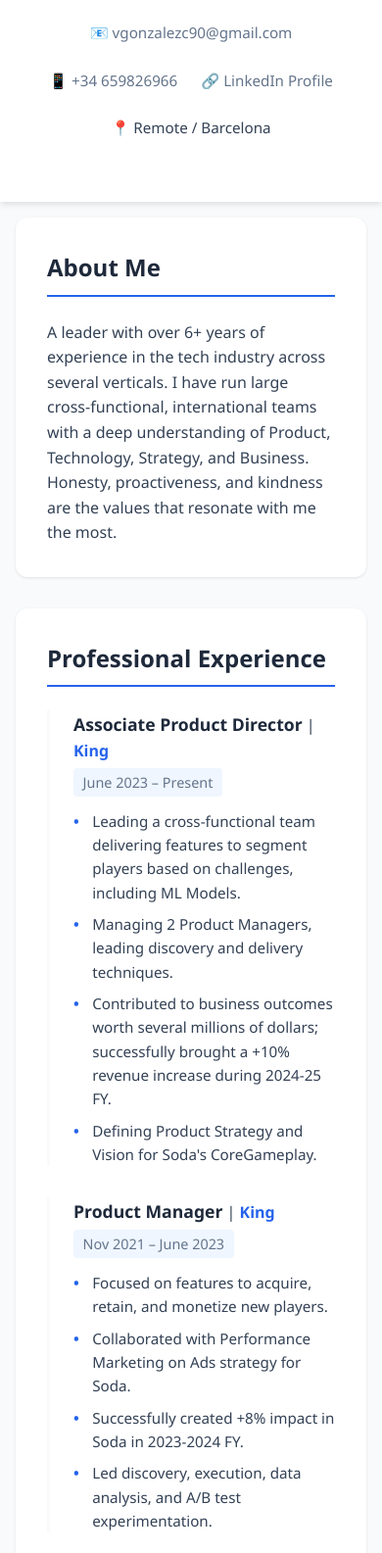
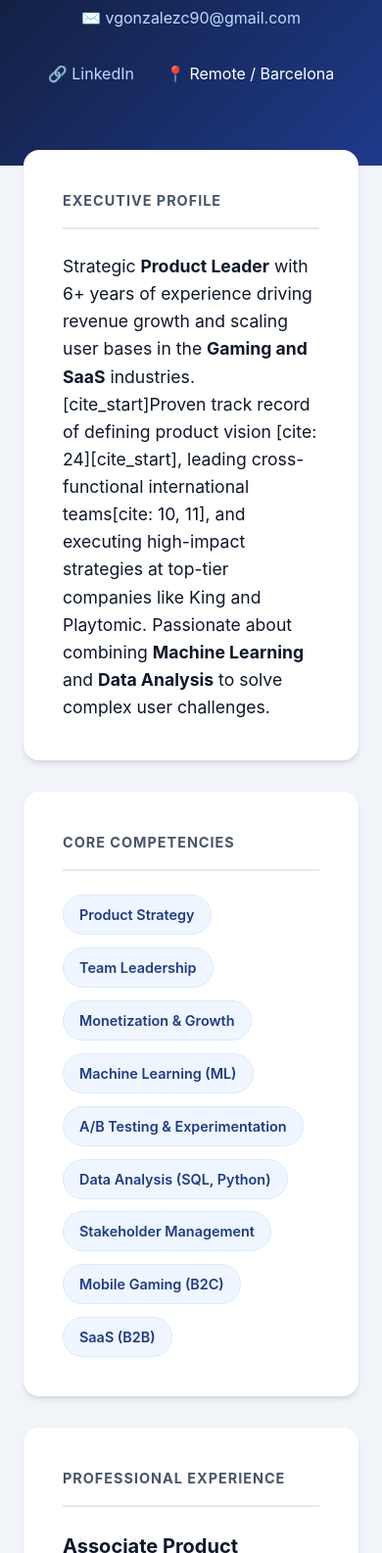
Before and after one commit to victor12pm/resume, a plain HTML site: page index.html in a window 390 px wide. Shown: the part 209-1794 px from the top of the page at 98% size. Drawn offline with Linux system fonts and the light colour scheme.

Commit message:
New style plus links index.html

```diff
--- a/index.html
+++ b/index.html
@@ -6,155 +6,188 @@
     <title>Victor Gonzalez | Product Director</title>
     <style>
         :root {
-            --primary: #2563eb;
-            --primary-dark: #1e40af;
-            --dark: #1e293b;
-            --light: #f8fafc;
-            --text: #334155;
-            --text-light: #64748b;
+            --primary: #2563eb;       /* Royal Blue */
+            --primary-dark: #1e3a8a;  /* Deep Blue */
+            --text-main: #0f172a;     /* Slate 900 */
+            --text-secondary: #475569;/* Slate 600 */
+            --bg-body: #f1f5f9;       /* Light Gray */
+            --bg-card: #ffffff;
+            --accent: #3b82f6;
         }
 
         * {
             margin: 0;
             padding: 0;
             box-sizing: border-box;
-            font-family: 'Segoe UI', system-ui, -apple-system, sans-serif;
+            font-family: -apple-system, BlinkMacSystemFont, "Segoe UI", Roboto, Helvetica, Arial, sans-serif;
         }
 
         body {
-            background-color: var(--light);
-            color: var(--text);
+            background-color: var(--bg-body);
+            color: var(--text-main);
             line-height: 1.6;
         }
 
-        /* Header / Hero */
+        /* Hero Section - The "Executive" Look */
         header {
-            background-color: white;
-            padding: 4rem 2rem;
+            background: linear-gradient(135deg, var(--text-main) 0%, var(--primary-dark) 100%);
+            color: white;
+            padding: 5rem 2rem;
             text-align: center;
-            box-shadow: 0 4px 6px -1px rgb(0 0 0 / 0.1);
         }
 
         h1 {
-            color: var(--dark);
-            font-size: 2.5rem;
+            font-size: 3rem;
+            font-weight: 800;
+            letter-spacing: -1px;
             margin-bottom: 0.5rem;
         }
 
         .subtitle {
-            color: var(--primary);
-            font-size: 1.25rem;
-            font-weight: 600;
-            margin-bottom: 1.5rem;
+            font-size: 1.5rem;
+            font-weight: 300;
+            color: #e2e8f0;
+            margin-bottom: 2rem;
+            letter-spacing: 0.5px;
         }
 
         .contact-info {
             display: flex;
             justify-content: center;
-            gap: 1.5rem;
+            gap: 2rem;
             flex-wrap: wrap;
-            font-size: 0.95rem;
+            font-size: 1rem;
         }
 
         .contact-info a {
-            color: var(--text-light);
+            color: #bfdbfe;
             text-decoration: none;
             transition: color 0.2s;
+            display: flex;
+            align-items: center;
+            gap: 0.5rem;
         }
 
         .contact-info a:hover {
-            color: var(--primary);
+            color: white;
         }
 
-        /* Main Container */
+        /* Layout */
         .container {
             max-width: 900px;
-            margin: 0 auto;
-            padding: 2rem;
+            margin: -3rem auto 0; /* Overlap the header */
+            padding: 0 1.5rem 3rem;
+            position: relative;
         }
 
-        /* Sections */
         section {
-            background: white;
-            border-radius: 12px;
-            padding: 2rem;
+            background: var(--bg-card);
+            border-radius: 16px;
+            padding: 2.5rem;
             margin-bottom: 2rem;
-            box-shadow: 0 1px 3px rgb(0 0 0 / 0.1);
+            box-shadow: 0 4px 6px -1px rgba(0, 0, 0, 0.1), 0 2px 4px -1px rgba(0, 0, 0, 0.06);
         }
 
         h2 {
-            color: var(--dark);
-            border-bottom: 2px solid var(--primary);
-            padding-bottom: 0.5rem;
+            color: var(--text-main);
+            font-size: 1.5rem;
             margin-bottom: 1.5rem;
-            font-size: 1.5rem;
+            padding-bottom: 1rem;
+            border-bottom: 2px solid #e2e8f0;
+            text-transform: uppercase;
+            letter-spacing: 1px;
+            font-size: 0.9rem;
+            font-weight: 700;
+            color: var(--text-secondary);
         }
 
-        /* Experience Timeline */
+        /* Competencies Tags */
+        .skills-grid {
+            display: flex;
+            flex-wrap: wrap;
+            gap: 0.8rem;
+        }
+
+        .skill-tag {
+            background-color: #eff6ff;
+            color: var(--primary-dark);
+            padding: 0.5rem 1rem;
+            border-radius: 50px;
+            font-size: 0.9rem;
+            font-weight: 600;
+            border: 1px solid #dbeafe;
+        }
+
+        /* Experience Cards */
         .job {
-            margin-bottom: 2rem;
-            border-left: 3px solid var(--light);
-            padding-left: 1.5rem;
+            margin-bottom: 2.5rem;
             position: relative;
         }
 
-        .job:last-child {
-            margin-bottom: 0;
-        }
+        .job:last-child { margin-bottom: 0; }
 
         .job-header {
             display: flex;
             justify-content: space-between;
-            align-items: baseline;
-            margin-bottom: 0.5rem;
-            flex-wrap: wrap;
+            align-items: flex-start;
+            margin-bottom: 0.8rem;
+        }
+
+        .role-group {
+            display: flex;
+            flex-direction: column;
         }
 
         .role {
+            font-size: 1.25rem;
             font-weight: 700;
-            font-size: 1.1rem;
-            color: var(--dark);
+            color: var(--text-main);
         }
 
-        /* Company Link Styling */
-        .company {
+        /* Links styling */
+        a.org-link {
+            color: var(--primary);
+            text-decoration: none;
+            font-weight: 600;
+            font-size: 1.1rem;
+        }
+
+        a.org-link:hover {
+            text-decoration: underline;
+            color: var(--primary-dark);
+        }
+
+        .company-text {
             color: var(--primary);
             font-weight: 600;
-        }
-
-        a.company-link {
-            color: var(--primary);
-            text-decoration: none;
-            transition: color 0.2s;
-        }
-
-        a.company-link:hover {
-            color: var(--primary-dark);
-            text-decoration: underline;
+            font-size: 1.1rem;
         }
 
         .date {
-            font-size: 0.9rem;
-            color: var(--text-light);
-            background: #eff6ff;
-            padding: 0.2rem 0.6rem;
-            border-radius: 4px;
+            font-size: 0.85rem;
+            color: var(--text-secondary);
+            font-weight: 500;
+            background: #f1f5f9;
+            padding: 0.25rem 0.75rem;
+            border-radius: 6px;
+            white-space: nowrap;
         }
 
         .job ul {
-            list-style-type: none;
-            margin-top: 0.8rem;
+            list-style: none;
+            padding-left: 0.5rem;
         }
 
         .job li {
-            margin-bottom: 0.5rem;
             position: relative;
-            padding-left: 1.2rem;
-            font-size: 0.95rem;
+            padding-left: 1.5rem;
+            margin-bottom: 0.6rem;
+            color: var(--text-secondary);
+            font-size: 1rem;
         }
 
         .job li::before {
-            content: "•";
+            content: "→";
             color: var(--primary);
             position: absolute;
             left: 0;
@@ -164,66 +197,62 @@
         /* Education Grid */
         .education-grid {
             display: grid;
-            grid-template-columns: repeat(auto-fit, minmax(250px, 1fr));
+            grid-template-columns: repeat(auto-fill, minmax(260px, 1fr));
             gap: 1.5rem;
         }
 
         .edu-card {
-            background: var(--light);
             padding: 1rem;
-            border-radius: 8px;
-        }
-
-        .edu-school {
-            font-weight: 700;
-            color: var(--dark);
+            border-left: 3px solid var(--primary);
+            background: #f8fafc;
         }
 
         .edu-school a {
-            color: var(--dark);
+            color: var(--text-main);
+            font-weight: 700;
             text-decoration: none;
-            transition: color 0.2s;
+            display: block;
+            margin-bottom: 0.25rem;
         }
 
         .edu-school a:hover {
-            color: var(--primary);
+             color: var(--primary);
         }
 
         .edu-degree {
-            color: var(--primary);
+            color: var(--text-secondary);
             font-size: 0.95rem;
-            margin: 0.25rem 0;
         }
 
         .edu-year {
-            font-size: 0.85rem;
-            color: var(--text-light);
+            font-size: 0.8rem;
+            color: #94a3b8;
+            margin-top: 0.5rem;
         }
 
-        /* Footer */
         footer {
             text-align: center;
             padding: 2rem;
-            color: var(--text-light);
+            color: var(--text-secondary);
             font-size: 0.9rem;
         }
 
-        @media (max-width: 600px) {
-            h1 { font-size: 2rem; }
-            .job-header { flex-direction: column; gap: 0.25rem; }
-            .container { padding: 1rem; }
+        /* Mobile tweaks */
+        @media (max-width: 640px) {
+            h1 { font-size: 2.2rem; }
+            .job-header { flex-direction: column; gap: 0.5rem; }
+            .container { margin-top: -1rem; }
         }
     </style>
 </head>
 <body>
 
     <header>
-        <h1>Victor Gonzalez Corbacho</h1>
-        <div class="subtitle">Product Manager & Leader</div>
+        <h1>Victor Gonzalez</h1>
+        <div class="subtitle">Associate Product Director</div>
         <div class="contact-info">
-            <a href="mailto:vgonzalezc90@gmail.com">📧 vgonzalezc90@gmail.com</a>
-            <a href="tel:+34659826966">📱 +34 659826966</a>
-            <a href="https://www.linkedin.com/in/vgonzalezcorbacho/" target="_blank">🔗 LinkedIn Profile</a>
+            <a href="mailto:vgonzalezc90@gmail.com">✉️ vgonzalezc90@gmail.com</a>
+            <a href="https://www.linkedin.com/in/vgonzalezcorbacho/" target="_blank">🔗 LinkedIn</a>
             <span>📍 Remote / Barcelona</span>
         </div>
     </header>
@@ -231,12 +260,27 @@
     <div class="container">
 
         <section>
-            <h2>About Me</h2>
-            <p>
-                A leader with over 6+ years of experience in the tech industry across several verticals.
-                I have run large cross-functional, international teams with a deep understanding of Product, Technology, Strategy, and Business.
-                Honesty, proactiveness, and kindness are the values that resonate with me the most.
+            <h2>Executive Profile</h2>
+            <p style="font-size: 1.1rem; color: var(--text-main);">
+                Strategic <strong>Product Leader</strong> with 6+ years of experience driving revenue growth and scaling user bases in the <strong>Gaming and SaaS</strong> industries.
+                [cite_start]Proven track record of defining product vision [cite: 24][cite_start], leading cross-functional international teams[cite: 10, 11], and executing high-impact strategies at top-tier companies like King and Playtomic.
+                Passionate about combining <strong>Machine Learning</strong> and <strong>Data Analysis</strong> to solve complex user challenges.
             </p>
+        </section>
+
+        <section>
+            <h2>Core Competencies</h2>
+            <div class="skills-grid">
+                <span class="skill-tag">Product Strategy</span>
+                <span class="skill-tag">Team Leadership</span>
+                <span class="skill-tag">Monetization & Growth</span>
+                <span class="skill-tag">Machine Learning (ML)</span>
+                <span class="skill-tag">A/B Testing & Experimentation</span>
+                <span class="skill-tag">Data Analysis (SQL, Python)</span>
+                <span class="skill-tag">Stakeholder Management</span>
+                <span class="skill-tag">Mobile Gaming (B2C)</span>
+                <span class="skill-tag">SaaS (B2B)</span>
+            </div>
         </section>
 
         <section>
@@ -244,89 +288,88 @@
 
             <div class="job">
                 <div class="job-header">
-                    <div>
-                        <span class="role">Associate Product Director</span> |
-                        <span class="company"><a href="https://www.king.com/" target="_blank" class="company-link">King</a></span>
+                    <div class="role-group">
+                        <span class="role">Associate Product Director</span>
+                        <a href="https://www.king.com/" target="_blank" class="org-link">King</a>
                     </div>
                     <span class="date">June 2023 – Present</span>
                 </div>
                 <ul>
-                    <li>Leading a cross-functional team delivering features to segment players based on challenges, including ML Models.</li>
-                    <li>Managing 2 Product Managers, leading discovery and delivery techniques.</li>
-                    <li>Contributed to business outcomes worth several millions of dollars; successfully brought a +10% revenue increase during 2024-25 FY.</li>
-                    <li>Defining Product Strategy and Vision for Soda's CoreGameplay.</li>
+                    [cite_start]<li><strong>Strategic Leadership:</strong> Lead a cross-functional organization focused on player segmentation and challenge-based features, integrating advanced <strong>ML Models</strong>[cite: 20].</li>
+                    [cite_start]<li><strong>Team Management:</strong> Directly manage and mentor 2 Product Managers, overseeing discovery, delivery, and career development[cite: 21].</li>
+                    [cite_start]<li><strong>Revenue Impact:</strong> Delivered a <strong>+10% revenue increase</strong> (multi-million dollar impact) for the 2024-25 FY by optimizing game economy and features[cite: 23].</li>
+                    [cite_start]<li><strong>Vision:</strong> Define and own the Product Strategy and Vision for <em>Candy Crush Soda's</em> Core Gameplay[cite: 24].</li>
                 </ul>
             </div>
 
             <div class="job">
                 <div class="job-header">
-                    <div>
-                        <span class="role">Product Manager</span> |
-                        <span class="company"><a href="https://www.king.com/" target="_blank" class="company-link">King</a></span>
+                    <div class="role-group">
+                        <span class="role">Product Manager</span>
+                        <a href="https://www.king.com/" target="_blank" class="org-link">King</a>
                     </div>
                     <span class="date">Nov 2021 – June 2023</span>
                 </div>
                 <ul>
-                    <li>Focused on features to acquire, retain, and monetize new players.</li>
-                    <li>Collaborated with Performance Marketing on Ads strategy for Soda.</li>
-                    <li>Successfully created +8% impact in Soda in 2023-2024 FY.</li>
-                    <li>Led discovery, execution, data analysis, and A/B test experimentation.</li>
+                    [cite_start]<li><strong>Growth & Acquisition:</strong> Spearheaded features to acquire, retain, and monetize new players, achieving an <strong>+8% impact</strong> in FY 2023-24[cite: 32].</li>
+                    [cite_start]<li><strong>Cross-Functional Collaboration:</strong> Orchestrated ad strategy in partnership with Performance Marketing teams[cite: 30].</li>
+                    [cite_start]<li><strong>Experimentation:</strong> Led rigorous A/B testing and data analysis to validate hypotheses and drive product decisions[cite: 35].</li>
                 </ul>
             </div>
 
             <div class="job">
                 <div class="job-header">
-                    <div>
-                        <span class="role">Product Manager</span> |
-                        <span class="company"><a href="https://playtomic.com/" target="_blank" class="company-link">Playtomic</a></span>
+                    <div class="role-group">
+                        <span class="role">Product Manager</span>
+                        <a href="https://playtomic.com/" target="_blank" class="org-link">Playtomic</a>
                     </div>
                     <span class="date">Feb 2021 – Nov 2021</span>
                 </div>
                 <ul>
-                    <li>Successfully launched the Social part of the app, scaling MAU to 500k.</li>
-                    <li>Introduced discovery techniques to the Product Team.</li>
-                    <li>Managed Mixpanel data and stakeholder relations.</li>
+                    [cite_start]<li><strong>Product Launch:</strong> Led the end-to-end launch of the app's "Social" vertical, successfully scaling to <strong>500k Monthly Active Users (MAU)</strong>[cite: 39].</li>
+                    [cite_start]<li><strong>Process Improvement:</strong> Introduced modern product discovery techniques to the team, enhancing delivery speed and quality[cite: 40].</li>
+                    [cite_start]<li><strong>Analytics:</strong> Managed data pipelines and user behavior tracking via Mixpanel[cite: 42].</li>
                 </ul>
             </div>
 
             <div class="job">
                 <div class="job-header">
-                    <div>
-                        <span class="role">Product Manager</span> |
-                        <span class="company"><a href="https://tomsfive.com/" target="_blank" class="company-link">tomsfive</a></span>
+                    <div class="role-group">
+                        <span class="role">Product Manager</span>
+                        <a href="https://tomsfive.com/" target="_blank" class="org-link">tomsfive</a>
                     </div>
                     <span class="date">Feb 2020 – Feb 2021</span>
                 </div>
                 <ul>
-                    <li>Prioritized User Stories for SaaS Start-up using RICE scoring.</li>
-                    <li>Created Product Strategy, Vision & Mission, and Roadmap.</li>
-                    <li>Conducted user research, competitor analysis, and User Value Proposition Canvas.</li>
+                    [cite_start]<li><strong>Prioritization:</strong> Managed the backlog for a SaaS startup using the <strong>RICE scoring</strong> framework to maximize development ROI[cite: 49].</li>
+                    [cite_start]<li><strong>Strategy:</strong> Developed the User Value Proposition Canvas and defined the initial Product Vision & Mission[cite: 51, 52].</li>
                 </ul>
             </div>
 
             <div class="job">
                 <div class="job-header">
-                    <div>
-                        <span class="role">Product Owner</span> |
-                        <span class="company"><a href="https://www.allianz.com/" target="_blank" class="company-link">Allianz Technology</a></span>
+                    <div class="role-group">
+                        <span class="role">Product Owner</span>
+                        <a href="https://www.allianz.com/" target="_blank" class="org-link">Allianz Technology</a>
                     </div>
                     <span class="date">Aug 2019 – Mar 2020</span>
                 </div>
                 <ul>
-                    <li>Managed stakeholders within Paris and Barcelona.</li>
-                    <li>Wrote and prioritized over 200 user stories.</li>
+                    [cite_start]<li>Managed complex stakeholder relationships between Paris and Barcelona HQs[cite: 56].</li>
+                    [cite_start]<li>Defined and prioritized 200+ user stories for development teams[cite: 57].</li>
                 </ul>
             </div>
 
              <div class="job">
                 <div class="job-header">
-                    <div>
-                        <span class="role">Co-Founder</span> | <span class="company">SapbéServeis</span>
+                    <div class="role-group">
+                        <span class="role">Co-Founder</span>
+                        <span class="company-text">SapbéServeis</span>
                     </div>
                     <span class="date">Jan 2015 – July 2017</span>
                 </div>
                 <ul>
-                    <li>Co-Founder of a SaaS company; managed web and product creation.</li>
+                    [cite_start]<li>Founded and managed product development for a local SaaS solution[cite: 60].</li>
                 </ul>
             </div>
         </section>
@@ -335,29 +378,29 @@
             <h2>Education & Certifications</h2>
             <div class="education-grid">
                 <div class="edu-card">
+                    <div class="edu-school"><a href="https://www.eae.es/" target="_blank">EAE Business School</a></div>
+                    <div class="edu-degree">Master in Business Administration (MBA)</div>
+                    <div class="edu-year">2018</div>
+                </div>
+                 <div class="edu-card">
                     <div class="edu-school"><a href="https://www.uoc.edu/" target="_blank">UOC</a></div>
-                    <div class="edu-degree">Economics Degree</div>
-                    <div class="edu-year">Class of 2023</div>
-                </div>
-                <div class="edu-card">
-                    <div class="edu-school"><a href="https://www.eae.es/" target="_blank">EAE Business School</a></div>
-                    <div class="edu-degree">Master in Business Administration</div>
-                    <div class="edu-year">Class of 2018</div>
-                </div>
-                <div class="edu-card">
-                    <div class="edu-school"><a href="https://www.udemy.com/" target="_blank">Udemy</a></div>
-                    <div class="edu-degree">Python Bootcamp</div>
-                    <div class="edu-year">Autumn 2020</div>
+                    <div class="edu-degree">Bachelor's Degree in Economics</div>
+                    <div class="edu-year">2023</div>
                 </div>
                 <div class="edu-card">
                     <div class="edu-school"><a href="https://www.mindtheproduct.com/" target="_blank">Mind the Product</a></div>
                     <div class="edu-degree">PM Foundation Certificate</div>
-                    <div class="edu-year">Winter 2019</div>
+                    <div class="edu-year">2019</div>
                 </div>
                 <div class="edu-card">
                     <div class="edu-school"><a href="https://www.udemy.com/" target="_blank">Udemy</a></div>
-                    <div class="edu-degree">SQL Course</div>
-                    <div class="edu-year">Spring 2019</div>
+                    <div class="edu-degree">Python for Developers</div>
+                    <div class="edu-year">2020</div>
+                </div>
+                <div class="edu-card">
+                    <div class="edu-school"><a href="https://www.udemy.com/" target="_blank">Udemy</a></div>
+                    <div class="edu-degree">SQL Data Analysis</div>
+                    <div class="edu-year">2019</div>
                 </div>
             </div>
         </section>
@@ -365,7 +408,7 @@
     </div>
 
     <footer>
-        <p>&copy; 2026 Victor Gonzalez Corbacho. All rights reserved.</p>
+        <p>&copy; 2026 Victor Gonzalez Corbacho. Built with simple HTML & CSS.</p>
     </footer>
 
 </body>
```
